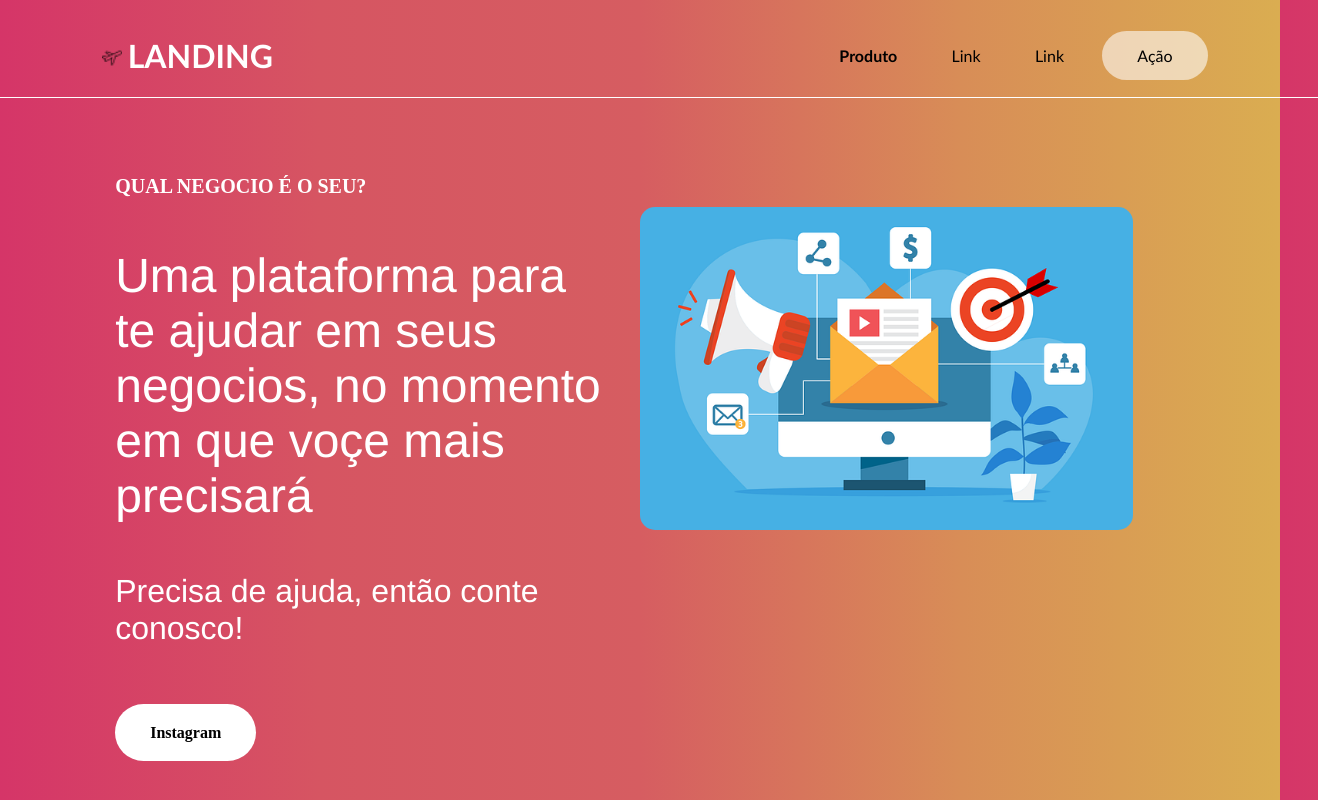
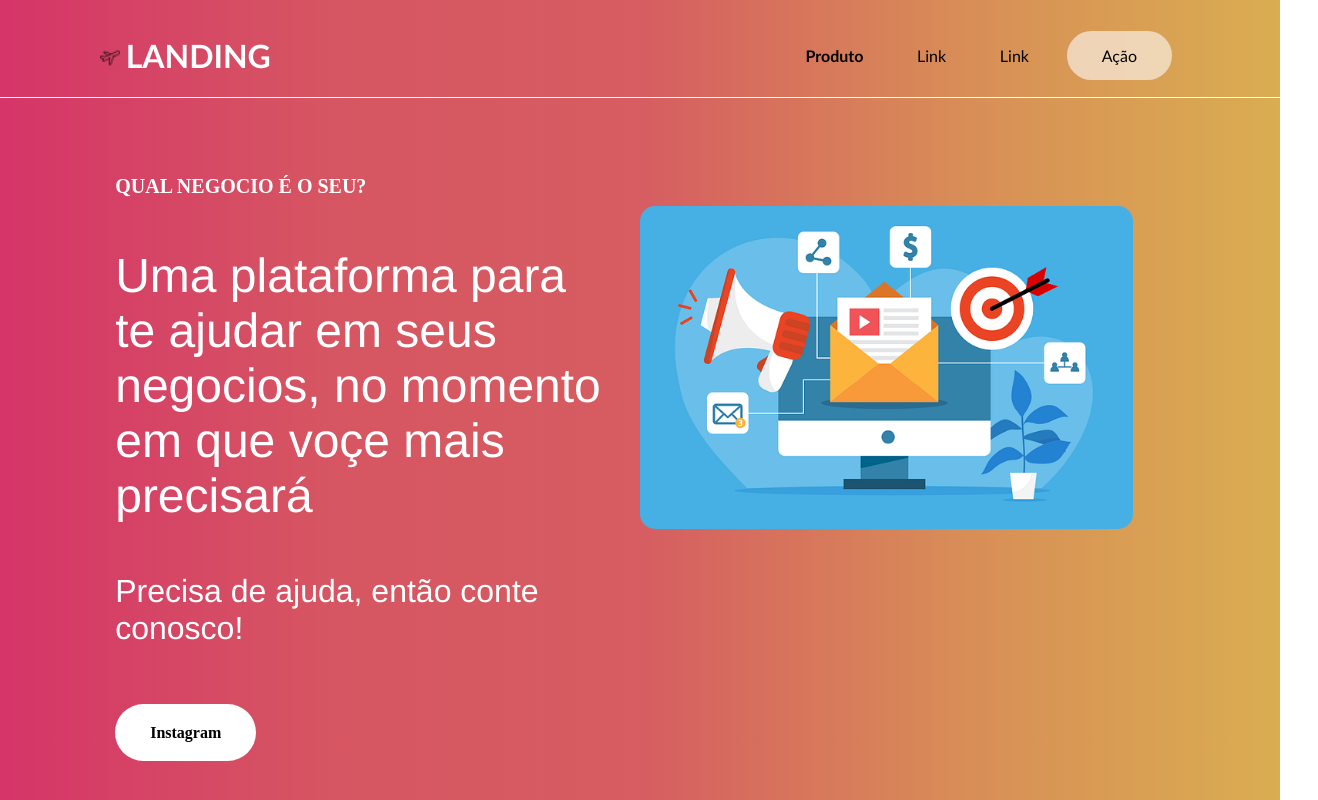
Before and after one commit to cadenasza/landing-page, a plain HTML site: page index.html in a window 1280 px wide. Shown: the whole page, 1318 px wide, since content can reach past the window. Drawn offline with Linux system fonts and the light colour scheme.

Commit message:
arruamando problema com largura

```diff
--- a/style.css
+++ b/style.css
@@ -1,14 +1,12 @@
 * {
     margin: 0;
-    display: 0;
+    padding: 0;
 }
 
 body {
     box-sizing: border-box;
     background-image: linear-gradient(to right, #d53568, #d65562, #d65d61, #d88d57, #daad51);
     color: #ffffff;
-    height: auto;
-
 }
 
 .navbar {
@@ -17,7 +15,7 @@ body {
     flex-flow: row nowrap;
     justify-content: center;
     align-items: center;
-    width: 100%;
+    max-width: 100%;
     height: 5%;
     font-family: 'Trebuchet MS', 'Lucida Sans Unicode', 'Lucida Grande', 'Lucida Sans', Arial, sans-serif;
     border-bottom:1px solid white;
```
